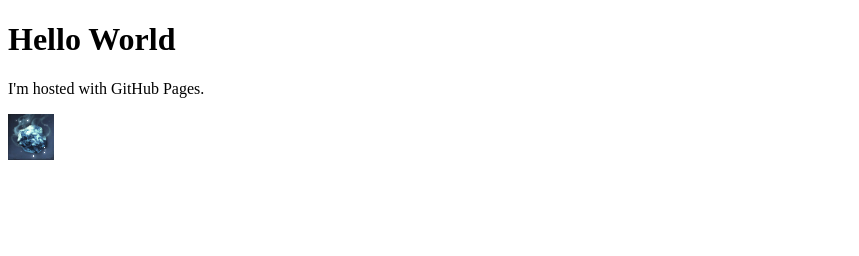
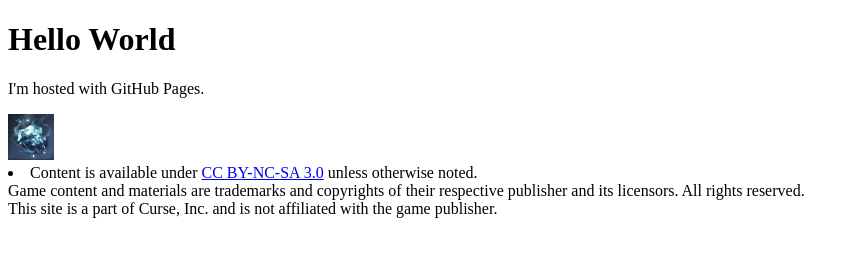
Before and after one commit to RicardoLeitao/RicardoLeitao.github.io, a plain HTML site: page index.html in a window 1280 px wide. Shown: the whole page, without its empty margins (0-859 px from the left). Drawn offline with Linux system fonts and the light colour scheme.

Commit message:
Copyright Info

```diff
--- a/index.html
+++ b/index.html
@@ -4,5 +4,7 @@
 <h1>Hello World</h1>
 <p>I'm hosted with GitHub Pages.</p>
 <img src="Moonwater_Transformation_Stone.png" alt="Moonwater Transformation Stone" style="width:46px;height:46px;">
+<li id="footer-info-copyright">Content is available under <a class="external" rel="nofollow" href="http://creativecommons.org/licenses/by-nc-sa/3.0/">CC BY-NC-SA 3.0</a> unless otherwise noted.<br>Game content and materials are trademarks and copyrights of their respective publisher and its licensors.  All rights reserved.<br>
+This site is a part of Curse, Inc. and is not affiliated with the game publisher.</li>
 </body>
 </html>
```
